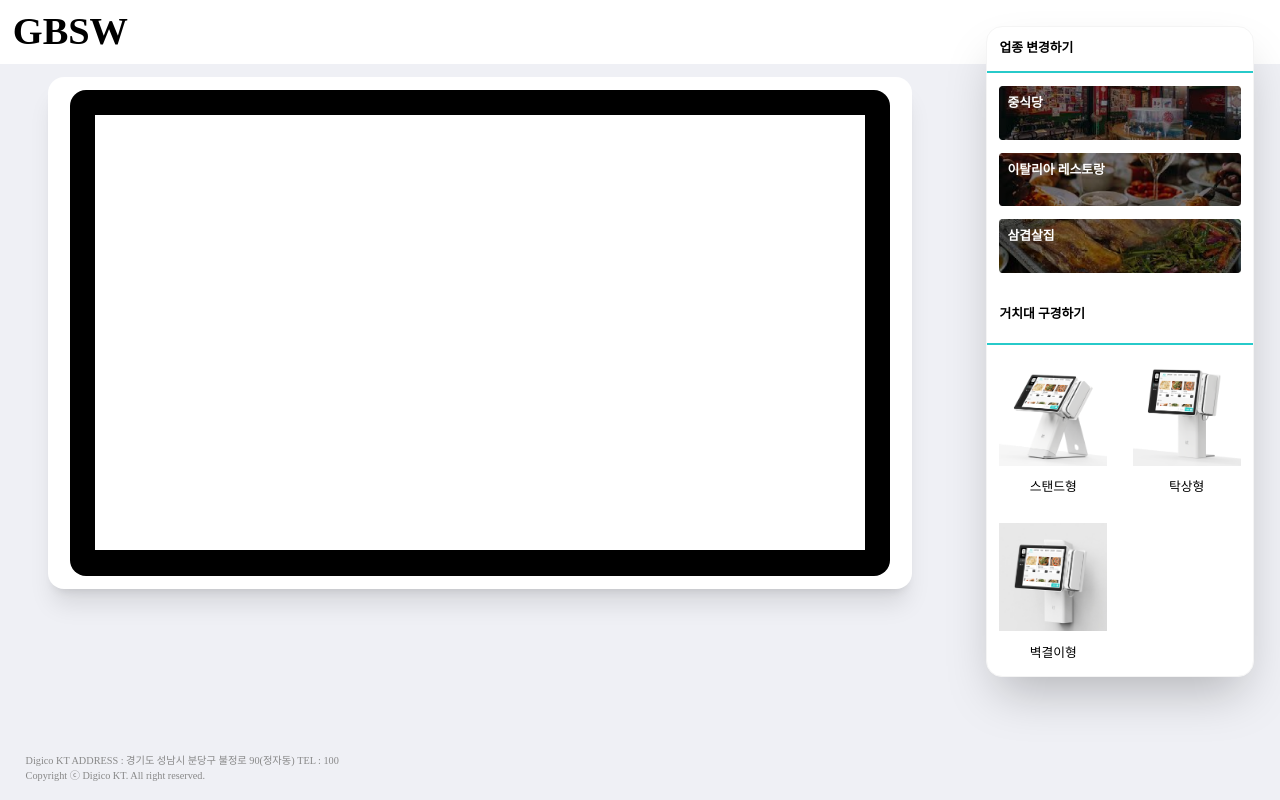
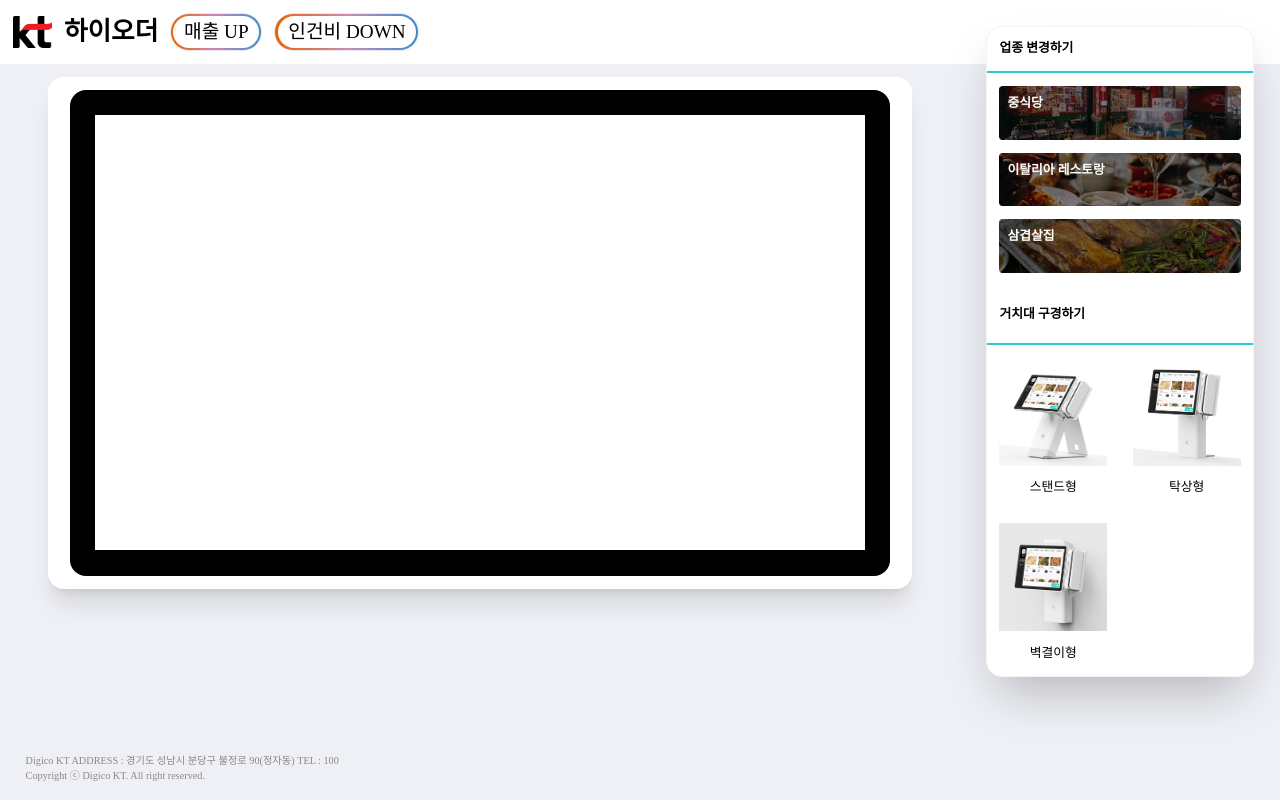
Before and after one commit to Blank-Check-Capstone/frontend, a React (Create React App) app: page / in a window 1280 px wide. Built offline with nearby package versions, Linux system fonts and the light colour scheme; a web font is replaced by a local one.

Commit message:
Display header

```diff
--- a/src/pages/Display.jsx
+++ b/src/pages/Display.jsx
@@ -2,6 +2,7 @@ import { useState } from "react";
 import table from "../assets/images/table.png";
 import stand from "../assets/images/Stand.png";
 import wall from "../assets/images/wall.jpg";
+import kt from "../assets/images/KT.png";
 
 import porkbelly from "../assets/images/Porkbelly.png";
 import italy from "../assets/images/Italy.png";
@@ -11,8 +12,21 @@ const Display = () => {
 
   return (
     <div className="w-screen h-screen bg-[#eff0f5] overflow-hidden">
-      <div className="w-full h-[5vw] bg-[#ffffff] flex items-center pl-[1vw] text-[3vw] font-bold">
-        GBSW
+      <div className="w-full h-[5vw] bg-[#ffffff] flex items-center pl-[1vw] gap-3">
+        <img src={kt} className="h-[50%]" />
+        <div className="flex items-center text-[2vw] font-bold  justify-center">
+          하이오더
+        </div>
+        <div className="bg-gradient-to-r from-[#ed6100] via-[#cd8ab8] to-[#398ecf] h-[60%] border rounded-full flex items-center justify-center">
+          <div className="h-[90%] w-[95%] bg-[#ffffff] rounded-full flex items-center justify-center px-[1vw] text-[1.5vw] font-medium whitespace-nowrap">
+            매출 UP
+          </div>
+        </div>
+        <div className="bg-gradient-to-r from-[#ed6100] via-[#cd8ab8] to-[#398ecf] h-[60%] border rounded-full flex items-center justify-center">
+          <div className="h-[90%] w-[97%] bg-[#ffffff] rounded-full flex items-center justify-center px-[1vw] text-[1.5vw] font-medium whitespace-nowrap">
+            인건비 DOWN
+          </div>
+        </div>
       </div>
       <div className="w-full flex py-[1vw]">
         <div className="w-[75vw] h-[40vw] flex justify-center">
```
Also changed, not shown: src/assets/images/KT.png (added).
